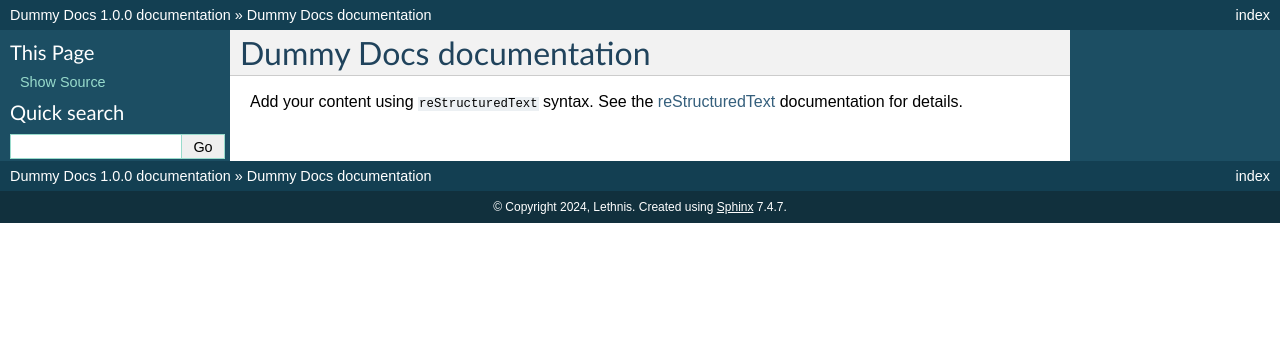
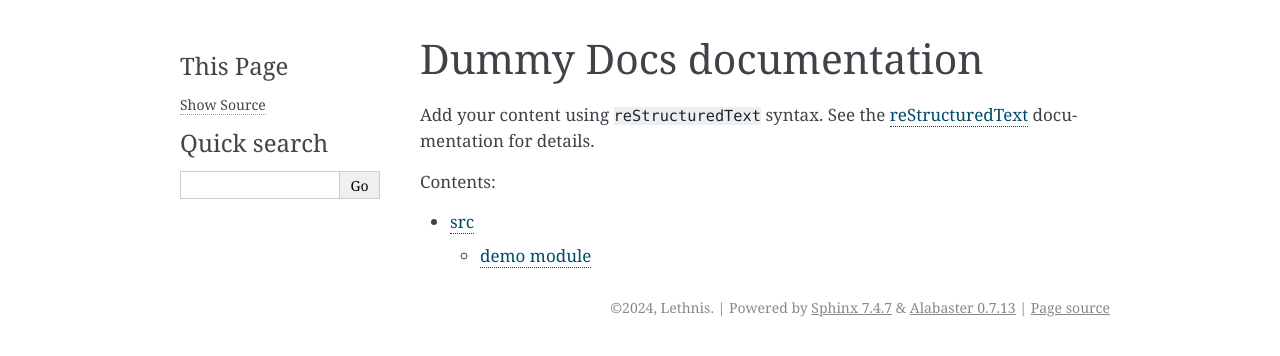
Before and after one commit to lethnis/dummy-docs, a Sphinx documentation site: the page built from docs/index.rst, in a window 1280 px wide. Shown: the top 356 px of the page. Built offline with Sphinx 7.4.7, drawn with Linux system fonts in a browser that asks for light colours.

Commit message:
added navigation

```diff
--- a/docs/conf.py
+++ b/docs/conf.py
@@ -1,5 +1,7 @@
 import os
 import sys
+
+sys.path.insert(0, os.path.abspath("../src"))
 
 # Configuration file for the Sphinx documentation builder.
 #
@@ -16,7 +18,6 @@ release = "1.0.0"
 
 # -- General configuration ---------------------------------------------------
 # https://www.sphinx-doc.org/en/master/usage/configuration.html#general-configuration
-sys.path.insert(0, os.path.abspath("../src"))
 
 extensions = [
     "sphinx.ext.autodoc",
@@ -35,5 +36,5 @@ exclude_patterns = ["_build", "Thumbs.db", ".DS_Store"]
 # -- Options for HTML output -------------------------------------------------
 # https://www.sphinx-doc.org/en/master/usage/configuration.html#options-for-html-output
 
-html_theme = "classic"
+html_theme = "alabaster"
 html_static_path = ["_static"]
--- a/docs/index.rst
+++ b/docs/index.rst
@@ -14,4 +14,5 @@ documentation for details.
 .. toctree::
    :maxdepth: 2
    :caption: Contents:
+
    modules
```
